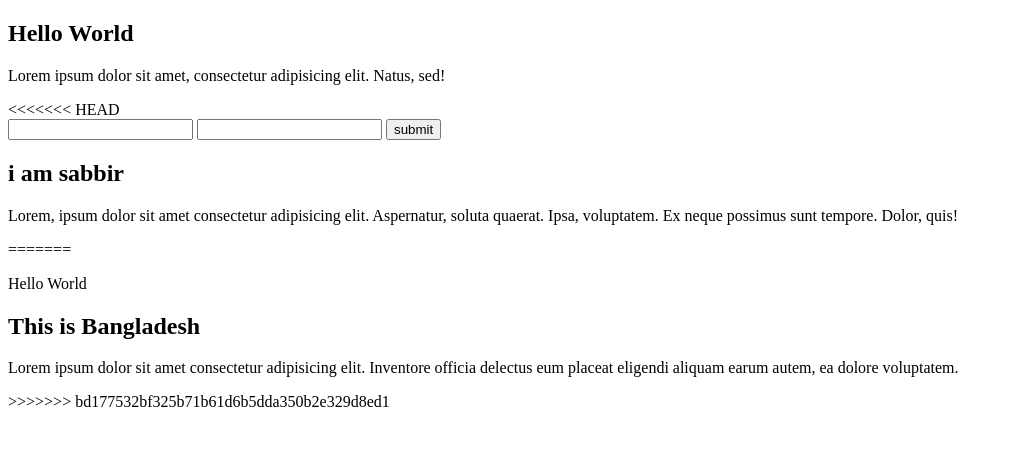
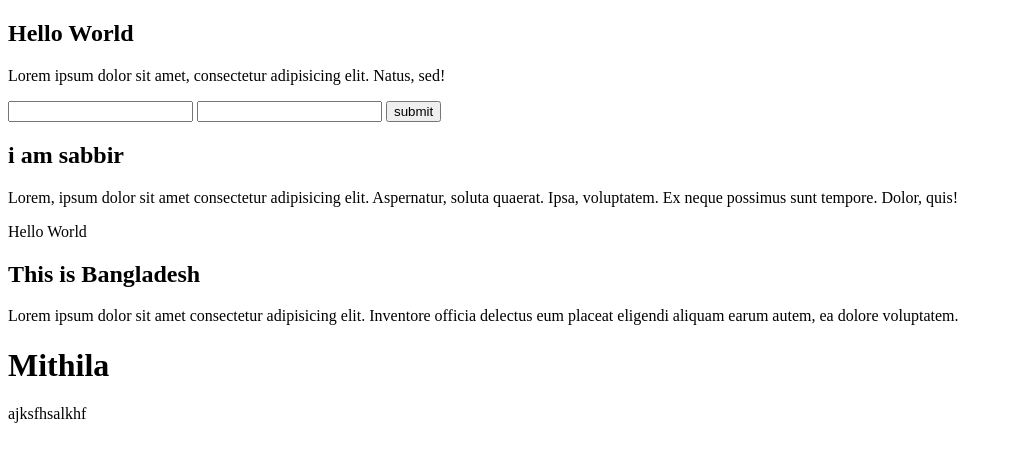
Before and after one commit to hassansabbir/gitColaborationPractice, a plain HTML site: page index.html in a window 1280 px wide. Shown: the whole page, without its empty margins (0-1013 px from the left). Drawn offline with Linux system fonts and the light colour scheme.

Commit message:
new line

```diff
--- a/index.html
+++ b/index.html
@@ -8,7 +8,6 @@
 <body>
   <h2>Hello World</h2>
   <p>Lorem ipsum dolor sit amet, consectetur adipisicing elit. Natus, sed!</p>
-<<<<<<< HEAD
   <form action="">
     <input type="text">
     <input type="text">
@@ -16,12 +15,12 @@
   </form>
   <h2>i am sabbir</h2>
   <p>Lorem, ipsum dolor sit amet consectetur adipisicing elit. Aspernatur, soluta quaerat. Ipsa, voluptatem. Ex neque possimus sunt tempore. Dolor, quis!</p>
-=======
   <p>Hello World</p>
   <section>
     <h2>This is Bangladesh</h2>
     <p>Lorem ipsum dolor sit amet consectetur adipisicing elit. Inventore officia delectus eum placeat eligendi aliquam earum autem, ea dolore voluptatem.</p>
   </section>
->>>>>>> bd177532bf325b71b61d6b5dda350b2e329d8ed1
+  <h1>Mithila </h1>
+  <p>ajksfhsalkhf </p>
 </body>
 </html>
```
